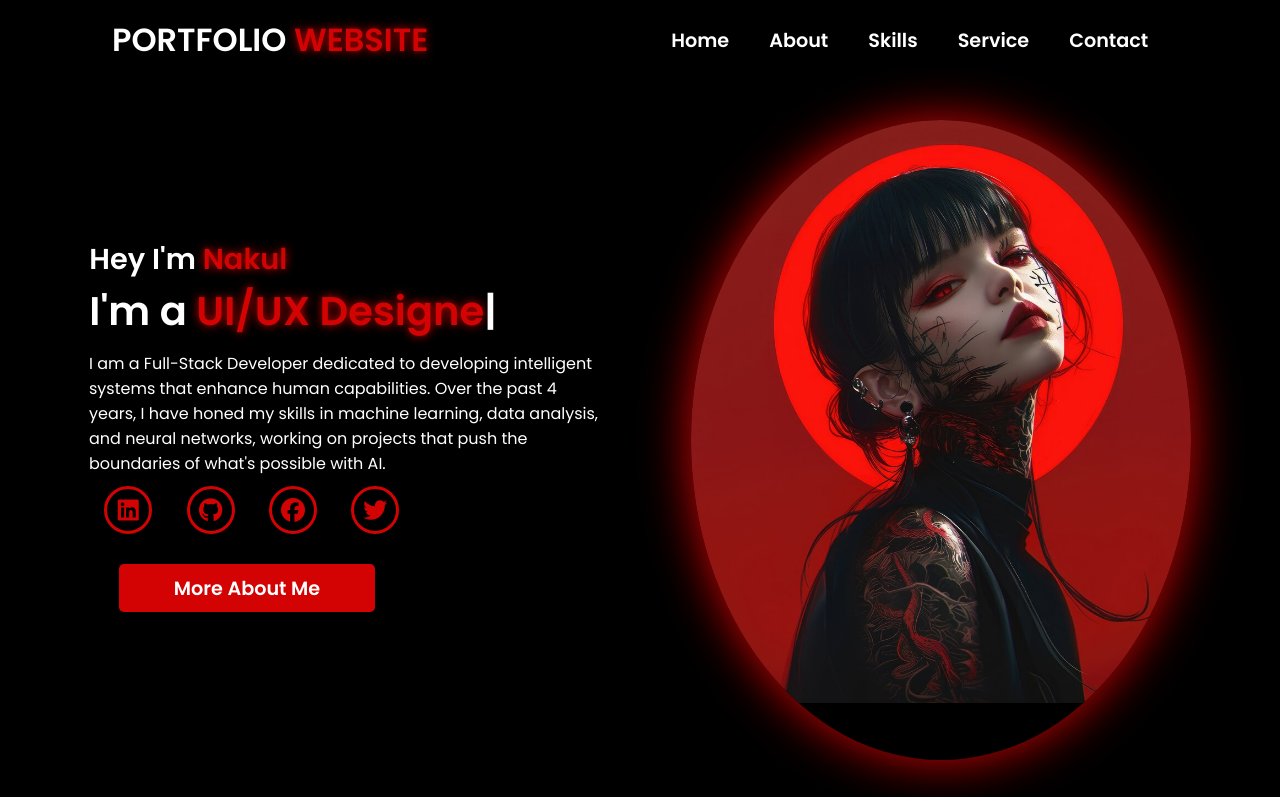
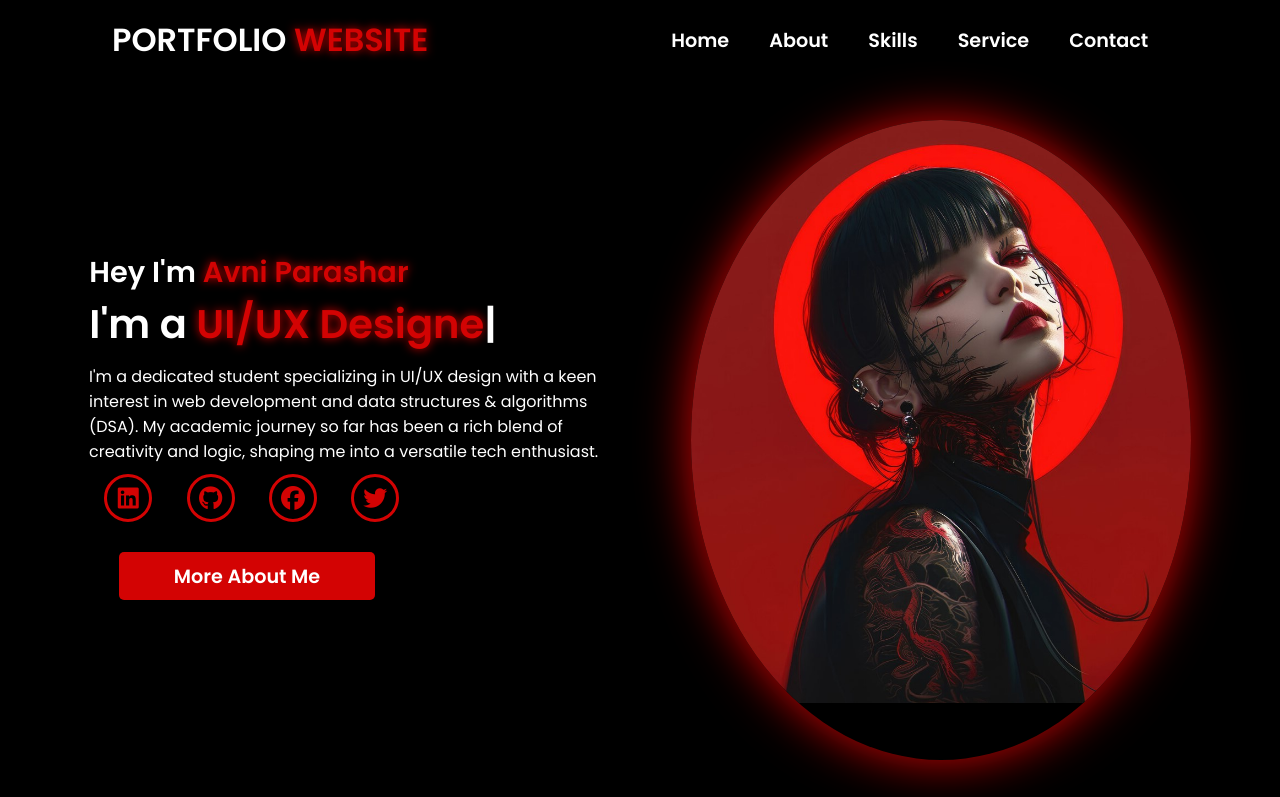
Before and after one commit to okaynakul/Portfolio-Website, a plain HTML site: page index.html in a window 1280 px wide. Shown: the top 797 px of the page. Drawn offline with nearby package versions, Linux system fonts and the light colour scheme.

Commit message:
Update index.html

```diff
--- a/index.html
+++ b/index.html
@@ -37,9 +37,9 @@
     <section>
         <div class="main-container">
             <div class="content">
-                <h1 data-aos="fade-left" data-aos-duration="1500" data-aos-delay="700">Hey I'm <span>Nakul</span></h1>
+                <h1 data-aos="fade-left" data-aos-duration="1500" data-aos-delay="700">Hey I'm <span>Avni Parashar</span></h1>
                 <div data-aos="fade-right" data-aos-duration="1500" data-aos-delay="900" class="typewriter">I'm a <span class="typewriter-text"></span><label for="">|</label></div>
-                <p data-aos="flip-down" data-aos-duration="1500" data-aos-delay="1100"> I am a Full-Stack Developer dedicated to developing intelligent systems that enhance human capabilities. Over the past 4 years, I have honed my skills in machine learning, data analysis, and neural networks, working on projects that push the boundaries of what's possible with AI.</p>
+                <p data-aos="flip-down" data-aos-duration="1500" data-aos-delay="1100">I'm a dedicated student specializing in UI/UX design with a keen interest in web development and data structures & algorithms (DSA). My academic journey so far has been a rich blend of creativity and logic, shaping me into a versatile tech enthusiast.</p>
                 <div class="social-links">
                     <a data-aos="fade-up" data-aos-duration="1500" data-aos-delay="1300"><i class="fa-brands fa-linkedin"></i></a>
                     <a href="#" data-aos="fade-up" data-aos-duration="1500" data-aos-delay="1400"><i class="fa-brands fa-github"></i></a>
```
